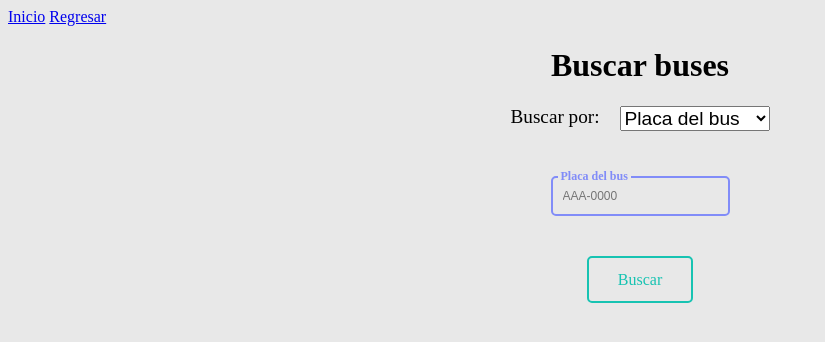
After one commit to Gokruzk/book_fligths_travels, a PHP site: page /Proyecto/Vista/buscar_bus.php in a window 1280 px wide. The commit adds this page. Shown: the top 342 px of the page, without its empty margins (0-825 px from the left). Run offline with PHP 8.4, Linux system fonts and the light colour scheme.

Commit message:
búsqueda de buses hecha

```diff
--- a/CSS/estilos-admin.css
+++ b/CSS/estilos-admin.css
@@ -54,7 +54,7 @@ h1 {
     justify-content: center;
 }
 
-button {
+.boton-b {
     border-radius: 5px;
     cursor: pointer;
     padding: 0.8em 1.8em;
@@ -63,7 +63,6 @@ button {
     overflow: hidden;
     background-color: transparent;
     text-align: center;
-    text-transform: uppercase;
     font-size: 16px;
     transition: .3s;
     z-index: 1;
@@ -71,7 +70,7 @@ button {
     color: #17C3B2;
 }
 
-button::before {
+.boton-b::before {
     content: '';
     width: 0;
     height: 300%;
@@ -79,17 +78,17 @@ button::before {
     top: 50%;
     left: 50%;
     transform: translate(-50%, -50%) rotate(45deg);
-    background: #17C3B2;
+    background: #56b441;
     transition: .5s ease;
     display: block;
     z-index: -1;
 }
 
-button:hover::before {
+.boton-b:hover::before {
     width: 105%;
 }
 
-button:hover {
+.boton-b:hover {
     color: #111;
 }
 
@@ -101,27 +100,27 @@ table {
     font-size: larger;
 }
 
-th{
+th {
     border: 2px solid black;
     background-color: #999fcf;
 }
 
-tr{
+tr {
     height: 40px;
 }
 
-.datos{
+.datos {
     border: 2px solid black;
     padding-left: 5px;
     padding-right: 30px;
 }
 
-.icono{
+.icono {
     text-align: center;
     border: 2px solid black;
     width: 30px;
 }
 
-img{
+img {
     width: 20px;
 }
--- /dev/null
+++ b/JS/event-bus.js
@@ -0,0 +1,50 @@
+// Obtener referencia al elemento select
+const selectElement = document.getElementById('select-bus');
+
+// Agregar el evento de cambio
+selectElement.addEventListener('change', mostrarInput);
+
+// Función para mostrar el mensaje correspondiente
+function mostrarInput() {
+    if (document.getElementById("estado") != null) {
+        document.getElementById("estado").style.display = "none";
+    }
+
+    if (document.getElementsByTagName('table').length > 0) {
+        var tabla = document.getElementsByTagName('table');
+        for (var i = 0; i < tabla.length; i++) {
+            tabla[i].style.display = "none"
+        }
+    }
+
+
+    const opcionSeleccionada = selectElement.value;
+
+    const placa = document.getElementById('placa-id');
+    const placaValor = document.getElementById('valor-placa');
+    const conductor = document.getElementById('conductor-id');
+    const conductorValor = document.getElementById('valor-conductor');
+
+    // Mostrar diferentes mensajes según la opción seleccionada
+    switch (opcionSeleccionada) {
+        case '1':
+            placa.style.display = "flex";
+            placaValor.value = '';
+
+            placaValor.setAttribute('required', '');
+
+            conductor.style.display = "none";
+            conductorValor.removeAttribute('required');
+
+            break;
+        case '2':
+            conductor.style.display = "flex";
+            conductorValor.value = '';
+
+            conductorValor.setAttribute('required', '');
+
+            placa.style.display = "none";
+            placaValor.removeAttribute('required');
+            break;
+    }
+}
--- a/Proyecto/Controlador/handler.php
+++ b/Proyecto/Controlador/handler.php
@@ -20,6 +20,8 @@ if ($value == 1) {
     include("../Vista/viajes_list.php");
 } else if ($value == 10) {
     include("../Vista/editar_bus.php");
+} else if ($value == 11) {
+    require("../Vista/buscar_bus.php");
 } else if ($value == 0) {
     require("../../index.html");
 }
--- a/Proyecto/Modelo/editar_bus.php
+++ b/Proyecto/Modelo/editar_bus.php
@@ -49,7 +49,7 @@ while ($mostrar = mysqli_fetch_array($resultado)) {
             </div>
         </div>
 
-        <div class="boton"><button type="submit">Editar</button></div>
+        <div class="boton"><button class="boton-b" type="submit">Editar</button></div>
 
     </div>
     </form>
--- a/Proyecto/Modelo/editar_viaje.php
+++ b/Proyecto/Modelo/editar_viaje.php
@@ -87,7 +87,7 @@ while ($mostrar = mysqli_fetch_array($resultado)) {
             </div>
         </div>
 
-        <div class="boton"><button type="submit">Editar</button></div>
+        <div class="boton"><button class="boton-b" type="submit">Editar</button></div>
     </div>
     </form>
     <?php
--- a/Proyecto/Vista/admin.php
+++ b/Proyecto/Vista/admin.php
@@ -37,7 +37,7 @@
     <br>
     <div class="container">
         <div class="row">
-        <div class="col-3 card" id="ParaSecciones">
+            <div class="col-3 card" id="ParaSecciones">
                 <center>
                     <h3>Agregar</h3>
                     <br>
@@ -71,7 +71,7 @@
                 <center>
                     <h3>Buscar</h3>
                     <br>
-                    <a href="https://gifdb.com/images/high/penguin-random-dance-move-f7xqmg1qnjr42tu7.gif">
+                    <a href="../Controlador/handler.php?value=11">
                         <button class="btnAdmin">Buses</button>
                     </a>
                     <br> <br>
--- a/Proyecto/Vista/agregar_bus.php
+++ b/Proyecto/Vista/agregar_bus.php
@@ -40,12 +40,12 @@
                 <div style="margin: 50px;"></div>
                 <div class="coolinput">
                     <label for="input" class="text">Placa del bus</label>
-                    <input required type="text" title="Siga el patrón de placa, si tiene 3 dígitos anteponga el 0" pattern="^([A-Z]{3})-[0-9]{4}$" placeholder="AAA-0000" name="placa"
-                        class="input">
+                    <input required type="text" title="Siga el patrón de placa, si tiene 3 dígitos anteponga el 0"
+                        pattern="^([A-Z]{3})-[0-9]{4}$" placeholder="AAA-0000" name="placa" class="input">
                 </div>
             </div>
 
-            <div class="boton"><button type="submit">Agregar</button></div>
+            <div class="boton"><button class="boton-b" type="submit">Agregar</button></div>
 
         </div>
     </form>
--- a/Proyecto/Vista/agregar_viaje.php
+++ b/Proyecto/Vista/agregar_viaje.php
@@ -77,7 +77,7 @@ if (isset($_GET['success']) && $_GET['success'] === 'true') {
         </div>
       </div>
 
-      <div class="boton"><button type="submit">Agregar</button></div>
+      <div class="boton"><button class="boton-b" type="submit">Agregar</button></div>
 
     </div>
 
--- /dev/null
+++ b/Proyecto/Vista/buscar_bus.php
@@ -0,0 +1,132 @@
+<!DOCTYPE html>
+<html lang="en">
+
+<head>
+    <meta charset="UTF-8">
+    <meta http-equiv="X-UA-Compatible" content="IE=edge">
+    <meta name="viewport" content="width=device-width, initial-scale=1.0">
+
+
+    <?php
+    header("Cache-Control: no-cache, must-revalidate"); // HTTP/1.1
+    header("Expires: Sat, 1 Jul 2000 05:00:00 GMT"); // Fecha en el pasado
+
+    if (isset($_GET['edit']) && $_GET['edit'] === 'true') {
+        echo "<script>alert('Se editó el bus correctamente');</script>";
+    } else if (isset($_GET['edit'])) {
+        echo "<script>alert('No se pudo realizar la actualización del bus, intente de nuevo);</script>";
+    }
+
+    if (isset($_GET['del']) && $_GET['del'] === 'true') {
+        echo "<script>alert('Se eliminó correctamente el bus');</script>";
+    } else if (isset($_GET['del'])) {
+        echo "<script>alert('No se pudo eliminar el bus, intente de nuevo');</script>";
+    }
+    ?>
+
+    <link rel="stylesheet" href="../../CSS/estilos-admin.css">
+
+
+    <title>Datos de los buses</title>
+</head>
+
+<body>
+    <a href="../../index.html">Inicio</a>
+    <a href="../Controlador/handler.php?value=1">Regresar</a>
+
+    <center>
+
+        <h1>Buscar buses</h1>
+
+        <form action="<?php echo $_SERVER['PHP_SELF'], "?value=11"; ?>" method="post">
+            <div class="contenedor">
+
+                <div class="contenedor-inputs">
+                    <label for="" style="font-size: larger; padding-right: 20px">Buscar por:</label>
+
+                    <select id="select-bus" class="form-select" style="width: 150px; font-size: larger;">
+                        <option value="1">Placa del bus</option>
+                        <option value="2">Conductor</option>
+                    </select>
+
+                </div>
+
+                <div style="margin-top: 30px;" class="contenedor-inputs">
+                    <div id="conductor-id" class="coolinput" style="display: none;">
+                        <label for="input" class="text">Conductor:</label>
+                        <input id="valor-conductor" type="text" placeholder="Nombre" name="conductor" class="input">
+                    </div>
+
+                    <div id="placa-id" class="coolinput">
+                        <label for="input" class="text">Placa del bus</label>
+                        <input required id="valor-placa" type="text"
+                            title="Siga el patrón de placa, si tiene 3 dígitos anteponga el 0"
+                            pattern="^([A-Z]{3})-[0-9]{4}$" placeholder="AAA-0000" name="placa" class="input">
+                    </div>
+                </div>
+            </div>
+
+            <div style="margin-top: 40px; margin-bottom: 40px;" class="boton"><button class="boton-b"
+                    type="submit">Buscar</button></div>
+        </form>
+
+        <table id="tabla">
+            <?php
+            if (($_SERVER["REQUEST_METHOD"] == "POST")) {
+                include("../Config/conexion.php");
+
+                $conductor = $_POST['conductor'];
+                $placa = $_POST['placa'];
+
+                if (strlen($conductor) == 0) {
+                    $sql = "SELECT * FROM Transporte WHERE placa='$placa'";
+                } else if (strlen($placa) == 0) {
+                    $sql = "SELECT * FROM Transporte WHERE nombre_responsable='$conductor'";
+                }
+
+                $resultado = mysqli_query($conexion, $sql);
+                ?>
+
+                <th>Placa</th>
+                <th>Conductor</th>
+
+                <?php
+
+                $con = 0;
+                while ($mostrar = mysqli_fetch_array($resultado)) {
+                    ?>
+                    <tr>
+                        <td class="datos">
+                            <?php echo $mostrar['placa'] ?>
+                        </td>
+                        <td class="datos">
+                            <?php echo $mostrar['nombre_responsable'] ?>
+                        </td>
+
+                        <td class="icono"> <a href="../Modelo/editar_bus.php?placa=<?php echo $mostrar['placa'] ?>">
+                                <img title="Editar bus" src="../../images/editar.png" alt=""></a> </td>
+
+                        <td class="icono">
+                            <a href="../Modelo/eliminar_bus.php?placa=<?php echo $mostrar['placa'] ?>">
+                                <img title="Eliminar bus" src="../../images/eliminar.png" alt=""></a>
+                        </td>
+
+                    </tr>
+                    <?php
+                    $con++;
+                }
+
+                if ($con == 0) {
+                    ?>
+                    <h1 id="estado" style="display: block;">No se encuentran coincidencias</h1>
+                    <script>document.getElementById("tabla").style.display = "none";</script>
+                    <?php
+                }
+            }
+            ?>
+        </table>
+    </center>
+    <script src="../../JS/event-bus.js"></script>
+</body>
+
+</html>
```
Also changed, not shown: images/lupa.png (added).
